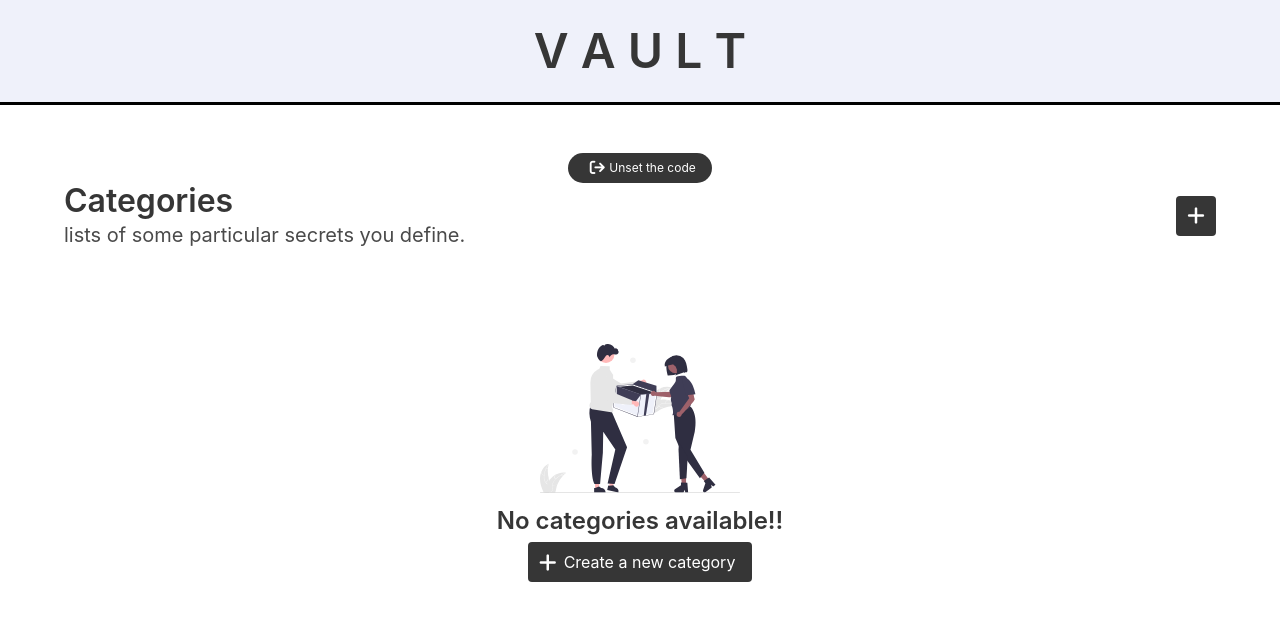
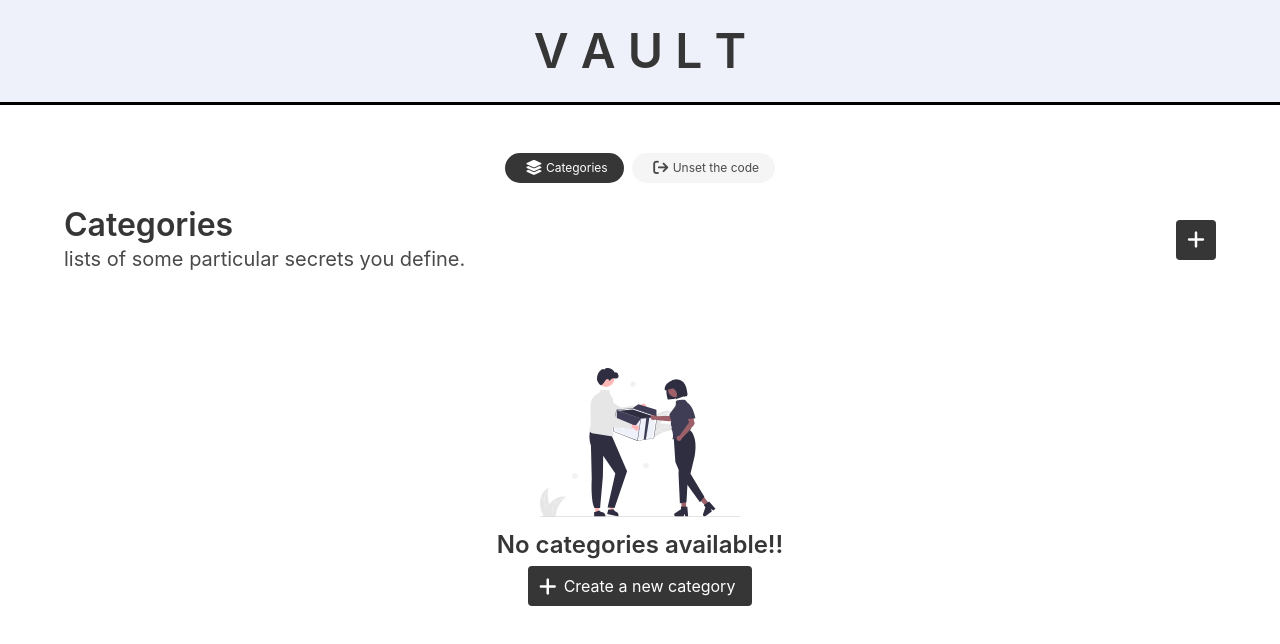
Before and after one commit to you97ssef/Vault, a Vue app: page /setup in a window 1280 px wide. Both pictures are taken after typing "Sample123" into the empty fields and a click on the button "Setup Key". Shown: the top 644 px of the page. Built offline with nearby package versions, Linux system fonts and the light colour scheme.

Commit message:
added categories

```diff
--- a/src/components/UnsetCode.vue
+++ b/src/components/UnsetCode.vue
@@ -1,6 +1,10 @@
 <template>
-    <div class="is-flex is-justify-content-center" v-if="codeIsSet">
-        <button class="button is-rounded is-dark is-small" @click="unsetCode()">
+    <div class="is-flex is-justify-content-center buttons" v-if="codeIsSet">
+        <router-link class="button is-rounded is-dark is-small" to="/categories">
+            <span class="icon ml-1"><i class="fa-solid fa-layer-group fa-lg"></i></span>
+            <span>Categories</span>
+        </router-link>
+        <button class="button is-rounded is-light is-small" @click="unsetCode()">
             <span class="icon ml-1"><i class="fa-solid fa-arrow-right-from-bracket fa-lg"></i></span>
             <span>Unset the code</span>
         </button>
```
